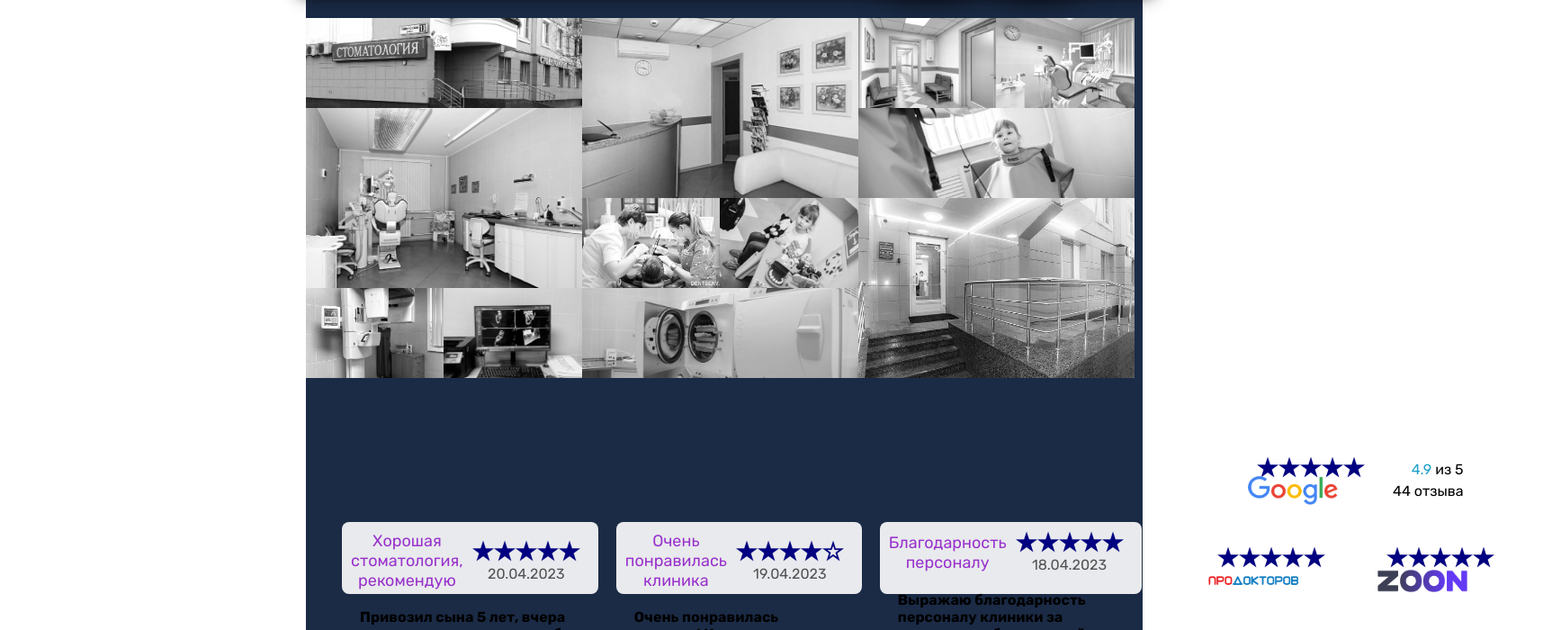
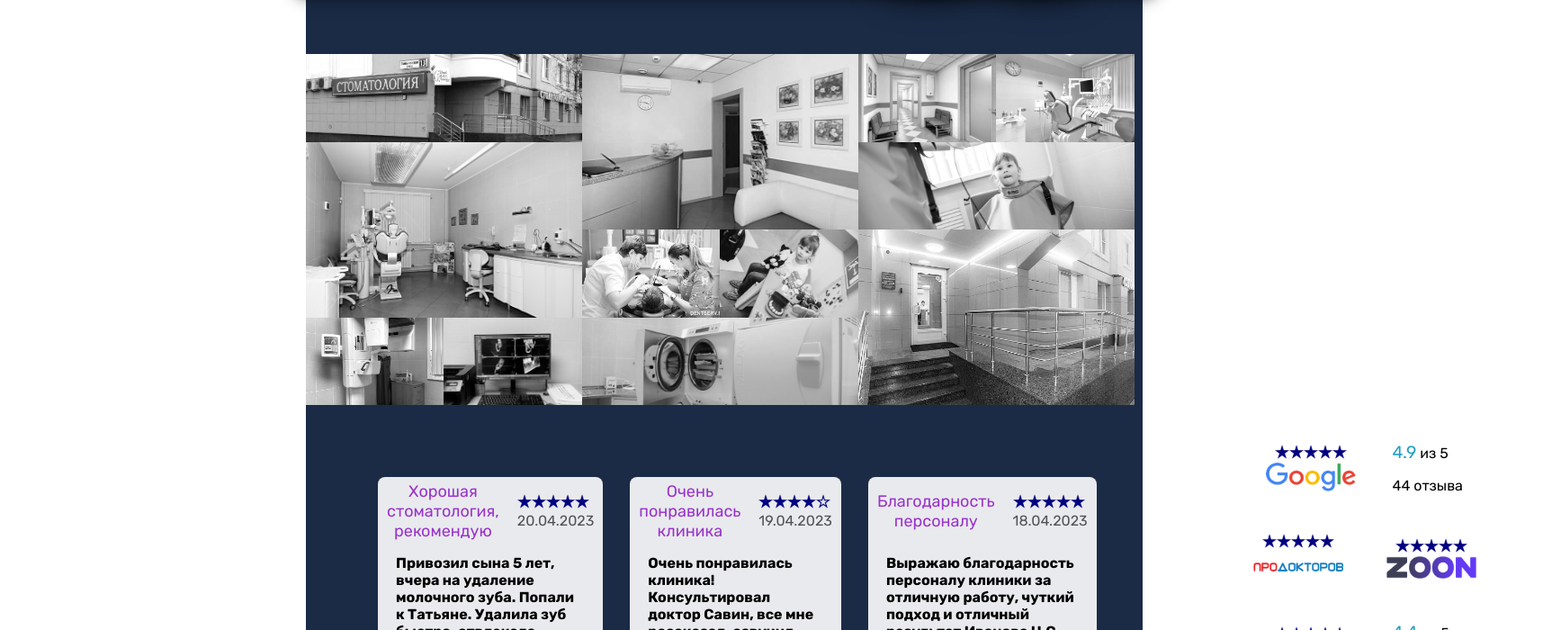
Before and after one commit to Cephern/dentserv, a React (Vite) app: page / in a window 1280 px wide. Shown: the part 2420-3120 px from the top of the page at 90% size, 1735 px wide, since content can reach past the window. Built offline with nearby package versions, Linux system fonts and the light colour scheme.

Commit message:
Img gallery dimmer and fullscreen img

```diff
--- a/src/comps/pages/home/ClinicImgGallery.jsx
+++ b/src/comps/pages/home/ClinicImgGallery.jsx
@@ -12,58 +12,88 @@ import img9 from "../../../assets/clinicImgs/img9.jpg";
 import img10 from "../../../assets/clinicImgs/img10.jpg";
 import img11 from "../../../assets/clinicImgs/img11.jpg";
 import img12 from "../../../assets/clinicImgs/img12.jpg";
+import { useState } from "react";
 
-function ClinicImgGallery() {
+const imgs = [
+  {
+    id: 0,
+    img: img1,
+    style: "wide",
+  },
+  {
+    id: 1,
+    img: img2,
+    style: "tall",
+  },
+  {
+    id: 2,
+    img: img3,
+    style: "",
+  },
+  {
+    id: 3,
+    img: img4,
+    style: "",
+  },
+  {
+    id: 4,
+    img: img5,
+    style: "tall",
+  },
+  {
+    id: 5,
+    img: img6,
+    style: "wide",
+  },
+  {
+    id: 6,
+    img: img7,
+    style: "",
+  },
+  {
+    id: 7,
+    img: img8,
+    style: "",
+  },
+  {
+    id: 8,
+    img: img9,
+    style: "tall",
+  },
+  {
+    id: 9,
+    img: img10,
+    style: "",
+  },
+  {
+    id: 10,
+    img: img11,
+    style: "",
+  },
+  {
+    id: 11,
+    img: img12,
+    style: "wide",
+  },
+];
+
+function ClinicImgGallery({ handleClick, handleClose }) {
   return (
     <div className={styles.ClinicImgGallery}>
       <div className={styles.gallery}>
-        <div className={`${styles.imgHolder} ${styles.wide}`}>
-          <img src={img1} alt="1" className={styles.img} />
-        </div>
-
-        <div className={`${styles.imgHolder} ${styles.tall}`}>
-          <img src={img2} alt="2" className={styles.img} />
-        </div>
-
-        <div className={styles.imgHolder}>
-          <img src={img3} alt="3" className={styles.img} />
-        </div>
-
-        <div className={styles.imgHolder}>
-          <img src={img4} alt="4" className={styles.img} />
-        </div>
-
-        <div className={`${styles.imgHolder} ${styles.tall}`}>
-          <img src={img5} alt="5" className={styles.img} />
-        </div>
-
-        <div className={`${styles.imgHolder} ${styles.wide}`}>
-          <img src={img6} alt="6" className={styles.img} />
-        </div>
-
-        <div className={styles.imgHolder}>
-          <img src={img7} alt="7" className={styles.img} />
-        </div>
-
-        <div className={styles.imgHolder}>
-          <img src={img8} alt="8" className={styles.img} />
-        </div>
-
-        <div className={`${styles.imgHolder} ${styles.tall}`}>
-          <img src={img9} alt="9" className={styles.img} />
-        </div>
-
-        <div className={styles.imgHolder}>
-          <img src={img10} alt="10" className={styles.img} />
-        </div>
-
-        <div className={styles.imgHolder}>
-          <img src={img11} alt="11" className={styles.img} />
-        </div>
-
-        <div className={`${styles.imgHolder} ${styles.wide} `}>
-          <img src={img12} alt="12" className={styles.img} />
-        </div>
+        {imgs.map(({ id, style, img }) => (
+          <div
+            key={id}
+            className={`${styles.imgHolder} ${styles[style]}`}
+            onClick={() => handleClick(img)}
+          >
+            <img
+              src={img}
+              className={styles.img}
+              alt={`Clinic image ${id + 1}`}
+            />
+          </div>
+        ))}
       </div>
     </div>
   );
--- a/src/comps/pages/home/Info.jsx
+++ b/src/comps/pages/home/Info.jsx
@@ -3,10 +3,35 @@ import ClinicImgGallery from "./ClinicImgGallery";
 import Ratings from "./Ratings";
 import Reviews from "./Reviews";
 
+import { useState } from "react";
+
 function Info() {
+  const [activeImg, setActiveImg] = useState(null);
+  const [imgIsActive, setImgIsActive] = useState(false);
+
+  const handleClick = (img) => {
+    setActiveImg(img);
+    setImgIsActive(true);
+  };
+
+  const handleClose = () => {
+    setImgIsActive(false);
+    setActiveImg(null);
+  };
+
   return (
     <div className={styles.Info}>
-      <ClinicImgGallery />
+      <div
+        className={`${styles.fullscreenImg} ${
+          imgIsActive ? styles.active : ""
+        }`}
+      >
+        <img src={activeImg} alt="Hi" />
+        <span className={styles.cross} onClick={handleClose}>
+          x
+        </span>
+      </div>
+      <ClinicImgGallery handleClick={handleClick} handleClose={handleClose} />
       <div className={styles.wrapper}>
         <Reviews />
         <Ratings />
--- a/src/comps/pages/home/Ratings.jsx
+++ b/src/comps/pages/home/Ratings.jsx
@@ -38,16 +38,16 @@ function Ratings() {
     <div className={styles.Ratings}>
       {ratings.map((rating) => (
         <div key={rating.id} className={styles.rating}>
+          <div className={styles.logo}>
+            <Stars starsCount={rating.rating} />
+            <img className={styles.img} src={rating.logo} alt="Google Logo" />
+          </div>
+
           <div className={styles.rates}>
-            <Stars starsCount={rating.rating} />
             <p>
               <span>{rating.rating}</span> из 5
             </p>
-          </div>
-
-          <div className={styles.logo}>
-            <img className={styles.img} src={rating.logo} alt="Google Logo" />
-            <span className={styles.ratings}>44 отзыва</span>
+            <p className={styles.ratings}>44 отзыва</p>
           </div>
         </div>
       ))}
--- a/src/styles/homePage/ClinicImgGallery.module.css
+++ b/src/styles/homePage/ClinicImgGallery.module.css
@@ -1,7 +1,8 @@
 .ClinicImgGallery {
   width: 100%;
-  height: 50%;
-  padding: 40px 0 10px;
+  height: 60%;
+  padding: 80px 0 10px;
+  box-sizing: border-box;
 }
 
 .gallery {
--- a/src/styles/homePage/Info.module.css
+++ b/src/styles/homePage/Info.module.css
@@ -3,12 +3,44 @@
   height: 100vh;
   box-sizing: border-box;
   scroll-snap-align: center;
+  position: relative;
 }
 
 .wrapper {
   width: 100%;
-  height: 50%;
+  height: 40%;
   display: flex;
   align-items: center;
   justify-content: space-around;
 }
+
+.fullscreenImg {
+  position: absolute;
+  display: none;
+  width: 100%;
+  height: 100%;
+  inset: 0px;
+  background-color: rgba(0, 0, 0, 0.9);
+
+  z-index: 3;
+}
+
+.active {
+  display: flex;
+  align-items: center;
+  justify-content: center;
+}
+
+.active img {
+  width: 80%;
+  border-radius: 20px;
+}
+
+.active .cross {
+  position: absolute;
+  color: #fff;
+  top: 20px;
+  right: 20px;
+  font-size: 2em;
+  cursor: pointer;
+}
--- a/src/styles/homePage/Ratings.module.css
+++ b/src/styles/homePage/Ratings.module.css
@@ -1,5 +1,5 @@
 .Ratings {
-  padding: 0 20px;
+  padding: 0 80px;
   display: grid;
   grid-template-areas:
     "first first"
@@ -14,7 +14,7 @@
   background-color: rgba(255, 255, 255, 0.95);
   height: 60px;
   display: flex;
-  flex-direction: column;
+  align-items: center;
   justify-content: center;
   padding: 10px 14px;
   border-radius: 10px;
@@ -27,57 +27,54 @@
 
 .rating:nth-child(2) {
   grid-area: second;
-  width: 140px;
+  width: 100px;
 }
 
-.rating:nth-child(2) p {
+.rating:nth-child(2) .rates {
   display: none;
-}
-
-.rating:nth-child(2) .ratings {
-  display: none;
+  margin-left: 0;
 }
 
 .rating:nth-child(3) {
   grid-area: third;
-  width: 140px;
+  width: 100px;
 }
 
-.rating:nth-child(3) p {
+.rating:nth-child(3) .rates {
   display: none;
-}
-
-.rating:nth-child(3) .ratings {
-  display: none;
+  margin-left: 0;
 }
 
 .rating:nth-child(4) {
   grid-area: fourth;
-  width: 300px;
+  width: 240px;
 }
 
 .rates {
-  height: 50%;
-  display: flex;
-  align-items: center;
-  justify-content: space-between;
+  margin-left: 40px;
 }
 
 .rates p span {
   color: rgb(32, 160, 199);
-  font-size: 1em;
+  font-size: 1.2em;
 }
 
 .stars {
-  width: 140px;
+  width: 80px;
   text-align: center;
+}
+
+.stars img {
+  width: 16px;
+  height: 16px;
 }
 
 .logo {
   display: flex;
+  flex-direction: column;
   align-items: center;
-  justify-content: space-between;
-  height: 30%;
+  justify-content: center;
+  height: 100%;
 }
 
 .img {
--- a/src/styles/homePage/Reviews.module.css
+++ b/src/styles/homePage/Reviews.module.css
@@ -1,11 +1,11 @@
 .Reviews {
-  height: 15%;
+  height: 100%;
   border-radius: 20px;
-  padding: 0 40px 40px;
-  margin-top: 20px;
+  padding: 80px;
   display: flex;
   align-items: center;
   justify-content: space-around;
+  box-sizing: border-box;
 }
 
 .review {
@@ -17,13 +17,15 @@
 }
 
 .review:nth-child(2) {
-  margin: 0 20px;
+  margin: 0 30px;
 }
 
 .header {
   display: flex;
   align-items: center;
   justify-content: space-around;
+  gap: 20px;
+  height: 35%;
 }
 
 .headerText {
@@ -40,6 +42,7 @@
 
 .reviewText {
   font-weight: bold;
-  margin-top: 20px;
-  padding: 0 10px;
+  padding: 20px 10px 0;
+  height: 65%;
+  box-sizing: border-box;
 }
```
